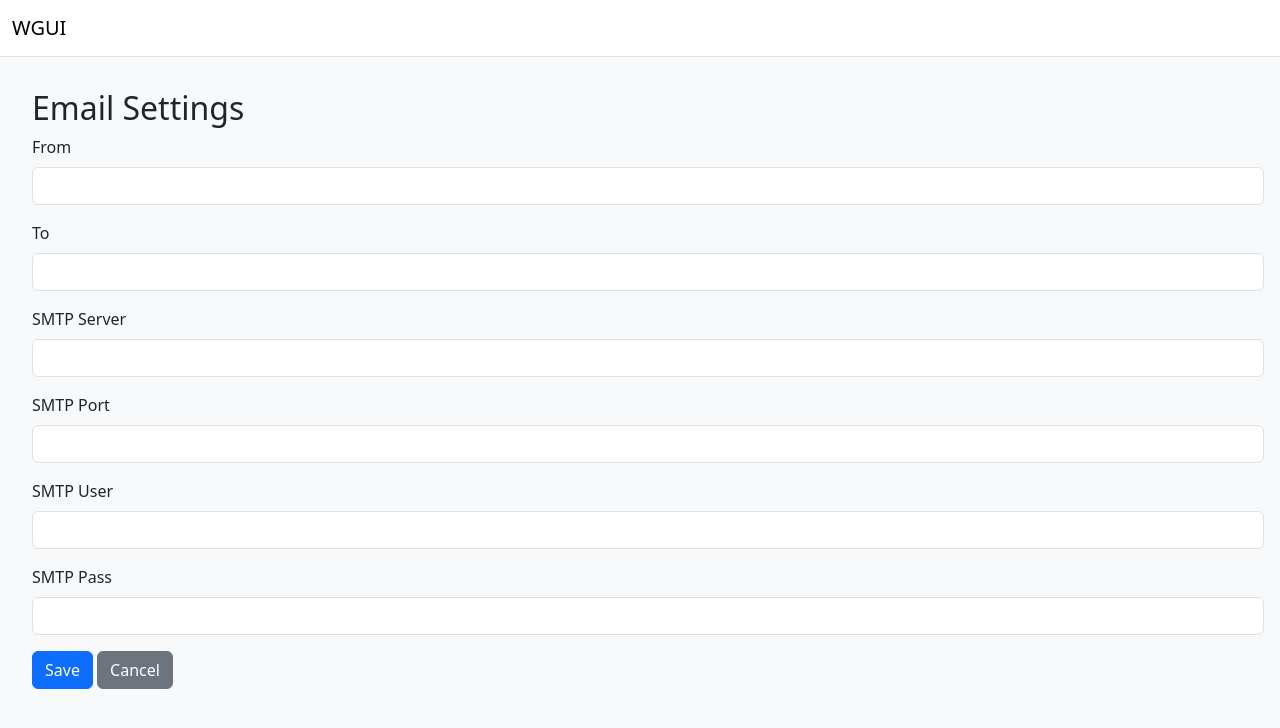
After one commit to Alppkr/WGUI, a Flask app: template wgui/templates/email_settings.html in a window 1280 px wide. The commit adds this page. Shown: the top 728 px of the page. Run offline with Flask 3, Linux system fonts and the light colour scheme; the template is opened without the code that fills it: values that come from a table or form of the project are taken from there, others are empty; parts of the project's set-up code (start-up, migrations or seed data) failed here and were passed over.

Commit message:
Add admin email settings

```diff
--- a/wgui/admin/forms.py
+++ b/wgui/admin/forms.py
@@ -16,3 +16,12 @@ class AddUserForm(FlaskForm):
 class DeleteForm(FlaskForm):
     """Simple form for CSRF protection when deleting users."""
     pass
+
+
+class EmailSettingsForm(FlaskForm):
+    from_email = StringField('From', validators=[DataRequired(), Email()])
+    to_email = StringField('To', validators=[DataRequired(), Email()])
+    smtp_server = StringField('SMTP Server', validators=[DataRequired()])
+    smtp_port = StringField('SMTP Port', validators=[DataRequired()])
+    smtp_user = StringField('SMTP User')
+    smtp_pass = PasswordField('SMTP Pass')
--- a/wgui/templates/base.html
+++ b/wgui/templates/base.html
@@ -14,6 +14,7 @@
         <div class="btn-group ms-auto">
             {% if current_claims.get('is_admin') %}
             <a class="btn btn-outline-primary" href="{{ url_for('users.list_users') }}">Users</a>
+            <a class="btn btn-outline-primary" href="{{ url_for('users.email_settings') }}">Email</a>
             {% endif %}
             <div class="btn-group" role="group">
                 <button class="btn btn-outline-secondary dropdown-toggle" type="button" data-bs-toggle="dropdown" aria-expanded="false">
--- /dev/null
+++ b/wgui/templates/email_settings.html
@@ -0,0 +1,34 @@
+{% extends 'base.html' %}
+{% block title %}Email Settings{% endblock %}
+{% block content %}
+<h2>Email Settings</h2>
+<form method="post">
+    {{ form.hidden_tag() }}
+    <div class="mb-3">
+        {{ form.from_email.label(class="form-label") }}
+        {{ form.from_email(class="form-control") }}
+    </div>
+    <div class="mb-3">
+        {{ form.to_email.label(class="form-label") }}
+        {{ form.to_email(class="form-control") }}
+    </div>
+    <div class="mb-3">
+        {{ form.smtp_server.label(class="form-label") }}
+        {{ form.smtp_server(class="form-control") }}
+    </div>
+    <div class="mb-3">
+        {{ form.smtp_port.label(class="form-label") }}
+        {{ form.smtp_port(class="form-control") }}
+    </div>
+    <div class="mb-3">
+        {{ form.smtp_user.label(class="form-label") }}
+        {{ form.smtp_user(class="form-control") }}
+    </div>
+    <div class="mb-3">
+        {{ form.smtp_pass.label(class="form-label") }}
+        {{ form.smtp_pass(class="form-control") }}
+    </div>
+    <button type="submit" class="btn btn-primary">Save</button>
+    <a href="{{ url_for('users.list_users') }}" class="btn btn-secondary">Cancel</a>
+</form>
+{% endblock %}
```
Also changed, not shown: migrations/versions/4_add_email_settings_table.py (added, +33 -0 lines), tests/test_login.py (+23 -0 lines), wgui/__init__.py (+12 -1 lines), wgui/admin/models.py (+9 -0 lines), wgui/admin/routes.py (+51 -3 lines), wgui/models.py (+13 -0 lines).
